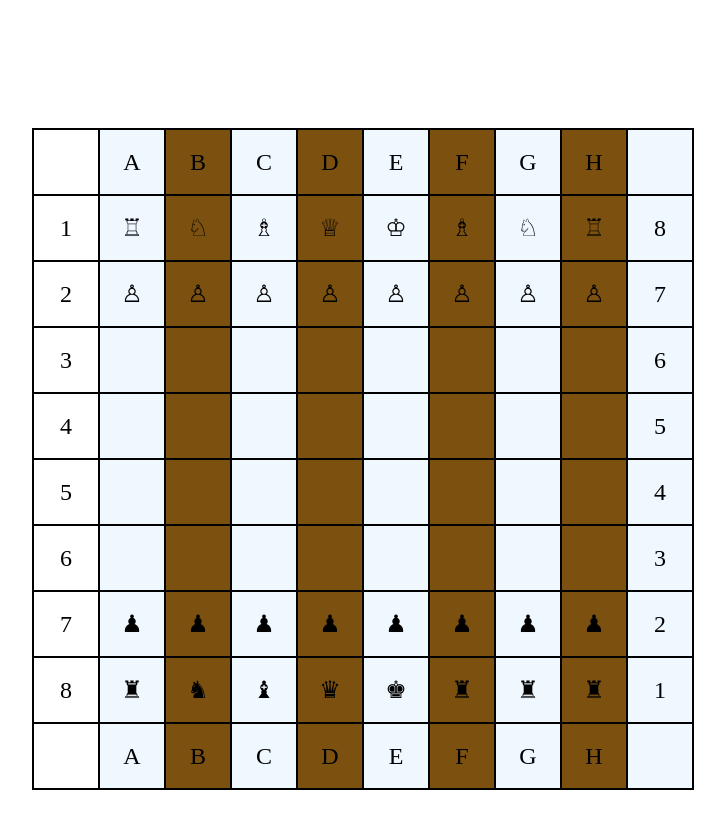
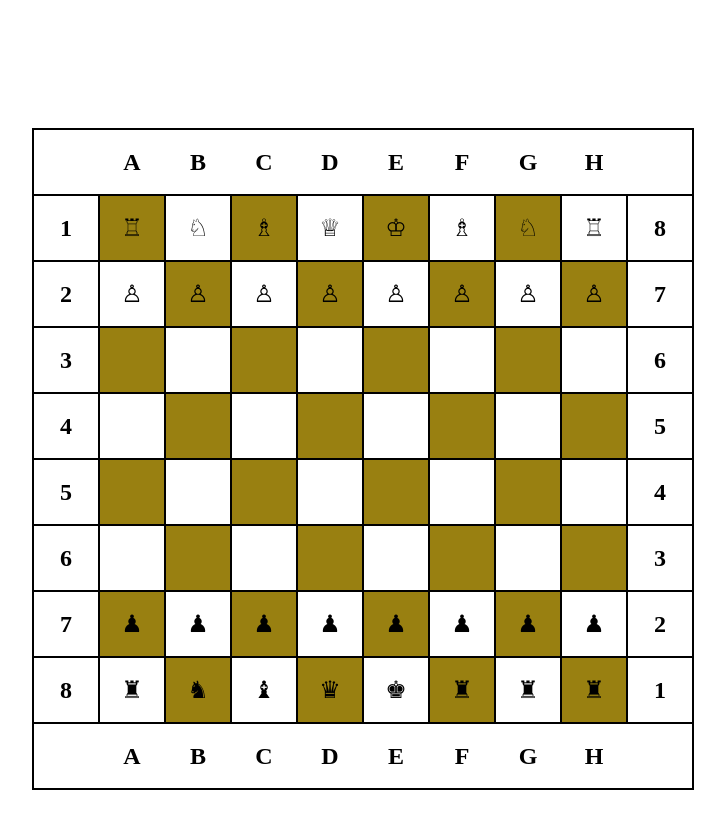
Before and after one commit to Abdimuminov-Ramazon-UZ/FullFrontendCourse, a plain HTML site: page CSS Course(1-50)/32-lesson/homework/index.html in a window 1280 px wide. Shown: the whole page, without its empty margins (277-1002 px from the left). Drawn offline with Linux system fonts and the light colour scheme.

Commit message:
Homewrok

```diff
--- a/CSS Course(1-50)/32-lesson/homework/index.css
+++ b/CSS Course(1-50)/32-lesson/homework/index.css
@@ -2,11 +2,11 @@
   margin: 0;
   padding: 0;
 }
-.contain{
+.contain {
   display: flex;
   justify-content: space-evenly;
 }
-table{
+table {
   width: fit-content;
   height: fit-content;
   margin: 10%;
@@ -16,20 +16,15 @@ table{
   text-align: center;
   font-size: 24px;
 }
-tr,td{
-    border: 2px black,solid;
+tr,
+td {
+  border: 2px black, solid;
 }
-th,td{
+th,
+td {
   width: 64px;
   height: 64px;
 }
-td:first-child,td:last-child{
-    background-color:white;
-    border: none;
+[title]{
+    background-color: rgb(153, 128, 17);
 }
-tr{
-    background-color: rgb(124, 81, 15);
-}
-td:nth-child(even){
-    background-color: aliceblue;
-}
--- a/CSS Course(1-50)/32-lesson/homework/index.html
+++ b/CSS Course(1-50)/32-lesson/homework/index.html
@@ -10,125 +10,124 @@
     <div class="contain">
       <table>
         <tr>
-          <td></td>
-          <td>A</td>
-          <td>B</td>
-          <td>C</td>
-          <td>D</td>
-          <td>E</td>
-          <td>F</td>
-          <td>G</td>
-          <td>H</td>
-          <td></td>
+          <th></th>
+          <th>A</th>
+          <th>B</th>
+          <th>C</th>
+          <th>D</th>
+          <th>E</th>
+          <th>F</th>
+          <th>G</th>
+          <th>H</th>
+          <th></th>
         </tr>
         <tr>
-          <td>1</td>
+          <th>1</th>
+          <td title>&#9814;</td>
+          <td>&#9816;</td>
+          <td title>&#9815;</td>
+          <td>&#9813;</td>
+          <td title>&#9812;</td>
+          <td>&#9815;</td>
+          <td title>&#9816;</td>
           <td>&#9814;</td>
-          <td>&#9816;</td>
-          <td>&#9815;</td>
-          <td>&#9813;</td>
-          <td>&#9812;</td>
-          <td>&#9815;</td>
-          <td>&#9816;</td>
-          <td>&#9814;</td>
-          <td>8</td>
+          <th>8</th>
         </tr>
         <tr>
-          <td>2</td>
+          <th>2</th>
           <td>&#9817;</td>
+          <td title>&#9817;</td>
           <td>&#9817;</td>
+          <td title>&#9817;</td>
           <td>&#9817;</td>
+          <td title>&#9817;</td>
           <td>&#9817;</td>
-          <td>&#9817;</td>
-          <td>&#9817;</td>
-          <td>&#9817;</td>
-          <td>&#9817;</td>
-          <td>7</td>
+          <td title>&#9817;</td>
+          <th>7</th>
         </tr>
         <tr>
-          <td>3</td>
+          <th>3</th>
+          <td title></td>
           <td></td>
+          <td title></td>
           <td></td>
+          <td title></td>
           <td></td>
+          <td title></td>
           <td></td>
-          <td></td>
-          <td></td>
-          <td></td>
-          <td></td>
-          <td>6</td>
+          <th>6</th>
         </tr>
         <tr>
-          <td>4</td>
+          <th>4</th>
           <td></td>
+          <td title></td>
           <td></td>
+          <td title></td>
           <td></td>
+          <td title></td>
           <td></td>
-          <td></td>
-          <td></td>
-          <td></td>
-          <td></td>
-          <td>5</td>
+          <td title></td>
+          <th>5</th>
         </tr>
         <tr>
-          <td>5</td>
+          <th>5</th>
+          <td title></td>
           <td></td>
+          <td title></td>
           <td></td>
+          <td title></td>
           <td></td>
+          <td title></td>
           <td></td>
-          <td></td>
-          <td></td>
-          <td></td>
-          <td></td>
-          <td>4</td>
+          <th>4</th>
         </tr>
         <tr>
-          <td>6</td>
+          <th>6</th>
           <td></td>
+          <td title></td>
           <td></td>
+          <td title></td>
           <td></td>
+          <td title></td>
           <td></td>
-          <td></td>
-          <td></td>
-          <td></td>
-          <td></td>
-          <td>3</td>
+          <td title></td>
+          <th>3</th>
         </tr>
         <tr>
-          <td>7</td>
+          <th>7</th>
+          <td title>&#9823;</td>
           <td>&#9823;</td>
+          <td title>&#9823;</td>
           <td>&#9823;</td>
+          <td title>&#9823;</td>
           <td>&#9823;</td>
+          <td title>&#9823;</td>
           <td>&#9823;</td>
-          <td>&#9823;</td>
-          <td>&#9823;</td>
-          <td>&#9823;</td>
-          <td>&#9823;</td>
-          <td>2</td>
+          <th>2</th>
         </tr>
         <tr>
-          <td>8</td>
+          <th>8</th>
           <td>&#9820;</td>
-          <td>&#9822;</td>
+          <td title>&#9822;</td>
           <td>&#9821;</td>
-          <td>&#9819;</td>
+          <td title>&#9819;</td>
           <td>&#9818;</td>
+          <td title>&#9820;</td>
           <td>&#9820;</td>
-          <td>&#9820;</td>
-          <td>&#9820;</td>
-          <td>1</td>
+          <td title>&#9820;</td>
+          <th>1</th>
         </tr>
         <tr>
-          <td></td>
-          <td>A</td>
-          <td>B</td>
-          <td>C</td>
-          <td>D</td>
-          <td>E</td>
-          <td>F</td>
-          <td>G</td>
-          <td>H</td>
-
-          <td></td>
+          <th></th>
+          <th>A</th>
+          <th>B</th>
+          <th>C</th>
+          <th>D</th>
+          <th>E</th>
+          <th>F</th>
+          <th>G</th>
+          <th>H</th>
+          <th></th>
         </tr>
       </table>
     </div>
```
Lines whose indentation alone changed are shown as unchanged.
